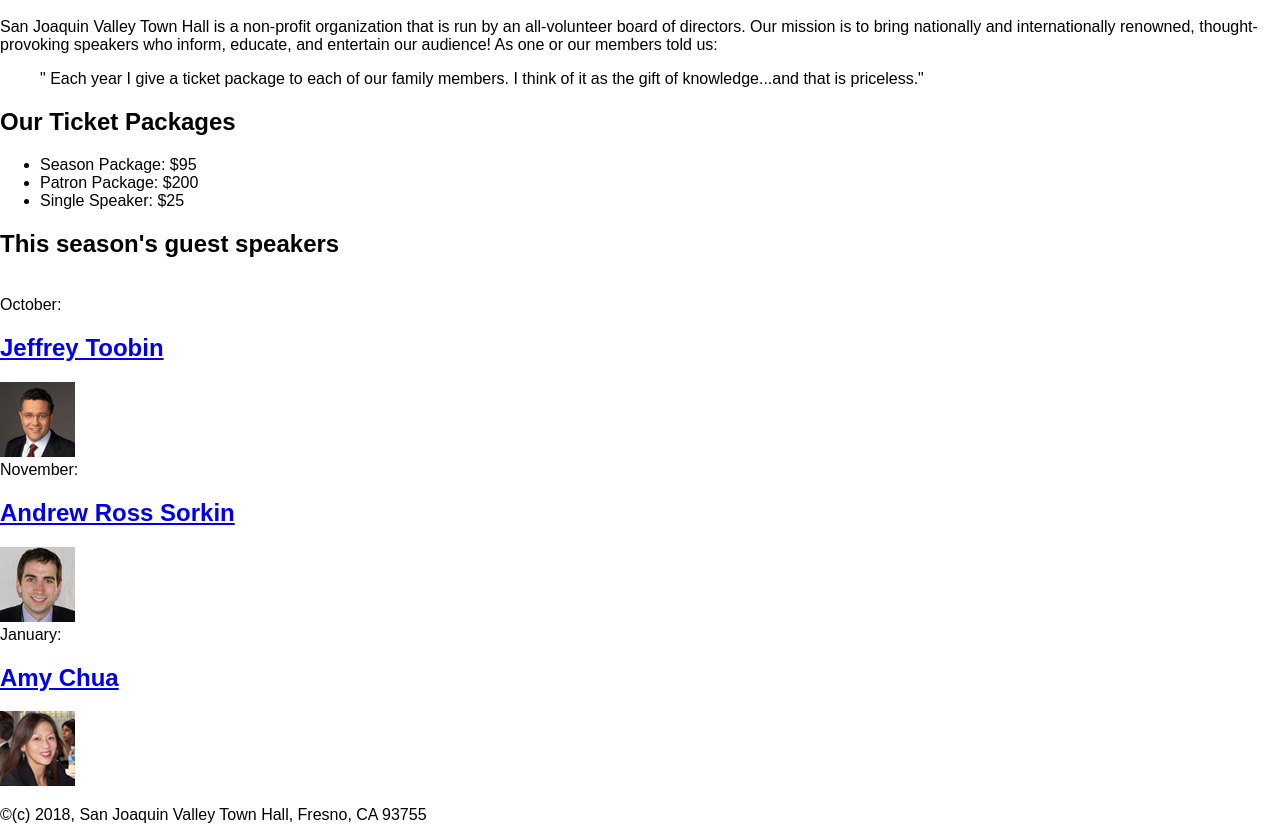
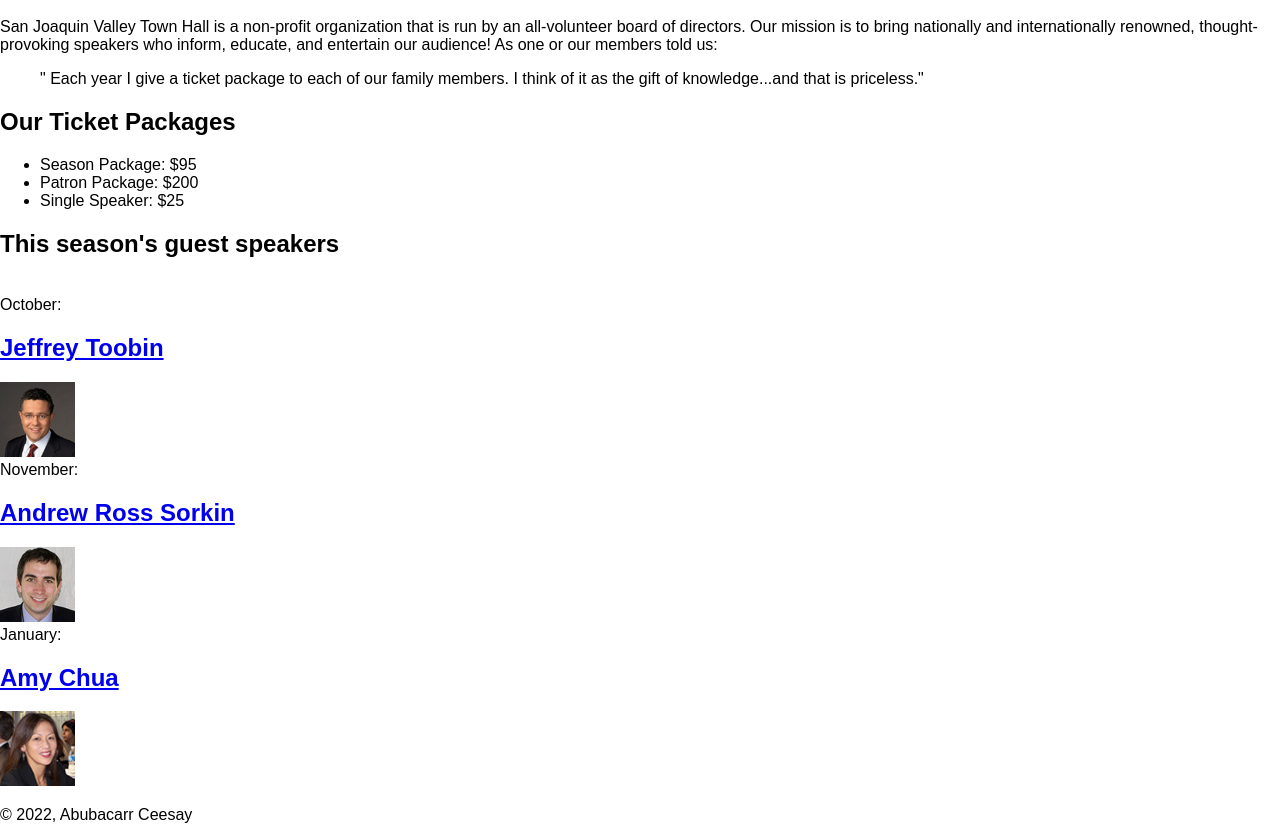
Before and after one commit to aceesay2000/A08C, a plain HTML site: page index.html in a window 1280 px wide. Shown: the part 177-1017 px from the top of the page. Drawn offline with Linux system fonts and the light colour scheme; files that its build step writes are made by us from their sources.

Commit message:
2ND COMMIT, HAHAHA

```diff
--- a/index.html
+++ b/index.html
@@ -48,7 +48,7 @@
 		<img src="images/chua75.jpg">
 	</main>
 	<footer>
-		<p> &copy;(c) 2018, San Joaquin Valley Town Hall, Fresno, CA 93755</p>
+		<p> &copy; 2022, Abubacarr  Ceesay </p>
 	</footer>
 </body>
 </html>
```
